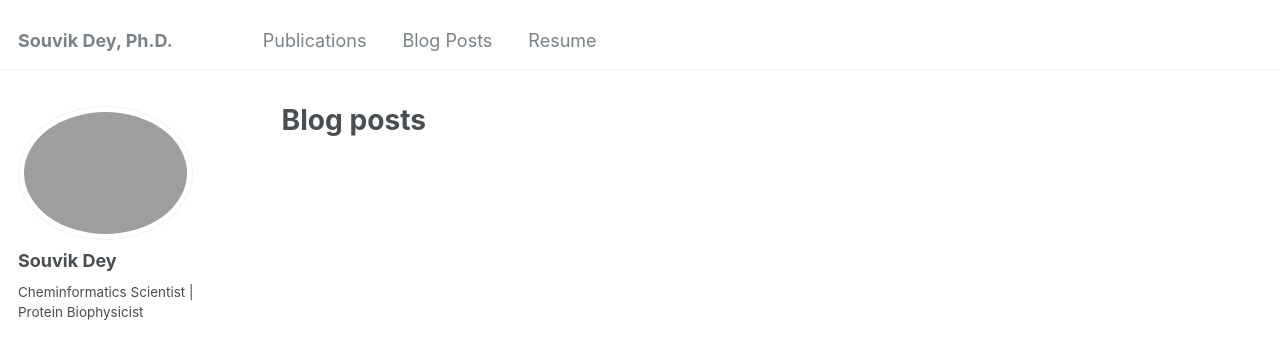
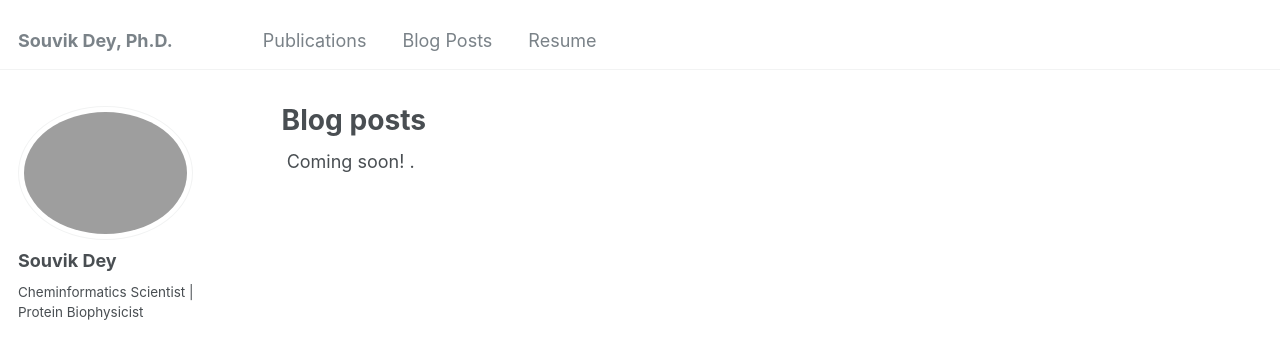
Before and after one commit to sdey17/sdey17.github.io, a Jekyll site: the page built from _pages/year-archive.html, in a window 1280 px wide. Shown: the top 343 px of the page. Built offline with Jekyll 4.4.1, drawn with Linux system fonts in a browser that asks for light colours; some web fonts are replaced.

Commit message:
Update year-archive.html

```diff
--- a/_pages/year-archive.html
+++ b/_pages/year-archive.html
@@ -6,6 +6,8 @@ author_profile: true
 redirect_from:
   - /wordpress/blog-posts/
 ---
+
+<div class="wordwrap"> Coming soon! </a>.</div>
 
 {% include base_path %}
 {% capture written_year %}'None'{% endcapture %}
```
